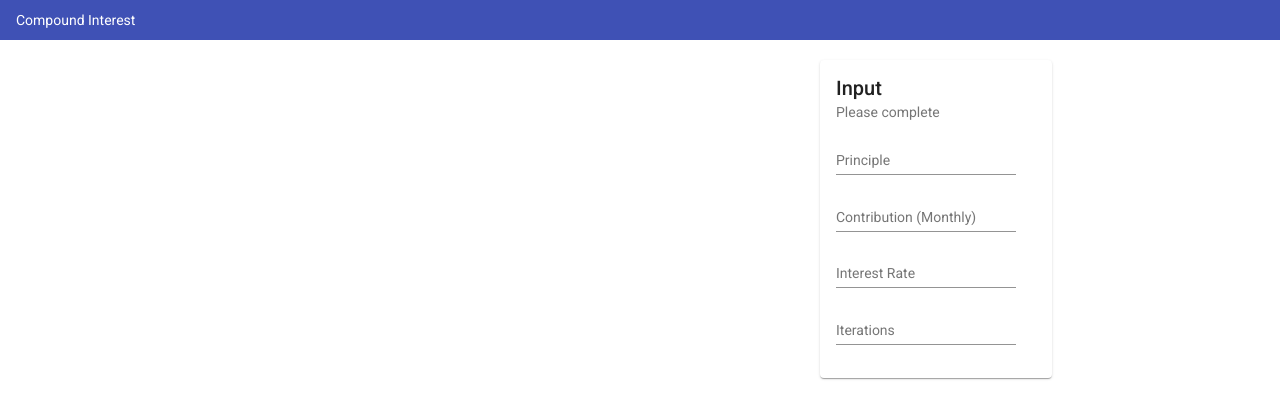
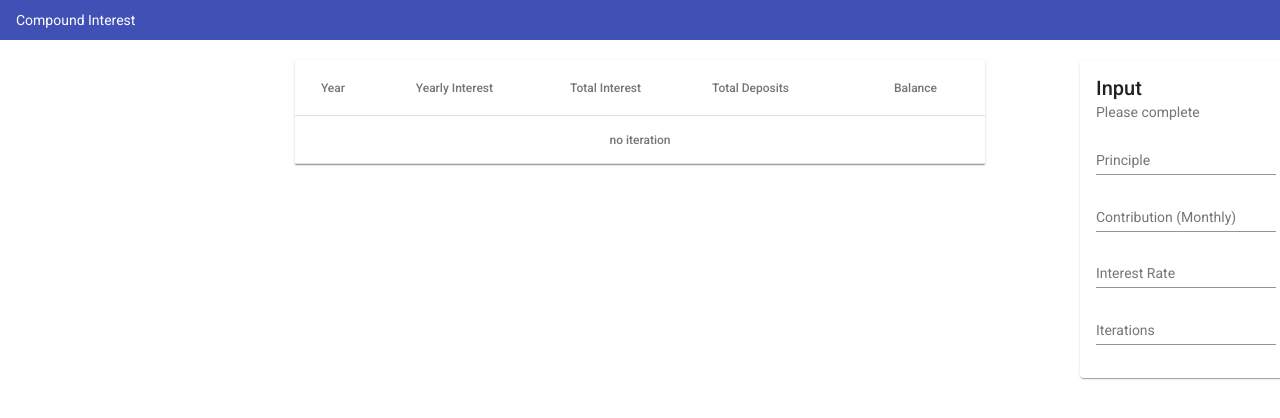
Before and after one commit to KAHLYM/compound-interest, an Angular app: page / in a window 1280 px wide. Shown: the top 418 px of the page. Built offline with nearby package versions, Linux system fonts and the light colour scheme.

Commit message:
Add table component

```diff
--- a/src/app/app.component.html
+++ b/src/app/app.component.html
@@ -1,6 +1,8 @@
 <app-toolbar></app-toolbar>
 <div class="container">
-    <div class="center"></div>
+    <div class="center">
+        <app-table></app-table>
+    </div>
     <div class="side">
         <app-input></app-input>
     </div>
--- a/src/app/app.component.scss
+++ b/src/app/app.component.scss
@@ -6,10 +6,17 @@
     width: 800px;
 }
 
+.center {
+    margin: 0 auto;
+    margin-top: 20px;
+    margin-bottom: 20px;
+}
+
 .side {
-    position: absolute;
-    left: 820px;
+    position: fixed;
+    left: calc(50% + 420px);
     display: block;
     overflow: visible;
     margin-top: 20px;
+    margin-left: 20px;
 }
--- a/src/app/app.module.ts
+++ b/src/app/app.module.ts
@@ -9,6 +9,7 @@ import { BrowserAnimationsModule } from '@angular/platform-browser/animations';
 // Angular Material
 import { MatCardModule } from '@angular/material/card';
 import { MatInputModule } from '@angular/material/input';
+import { MatTableModule } from '@angular/material/table';
 import { MatToolbarModule } from '@angular/material/toolbar';
 
 // Project Components
@@ -17,12 +18,14 @@ import { ToolbarComponent } from './component/toolbar/toolbar.component';
 
 // Project Services
 import { CalculatorService } from './service/calculator.service';
+import { TableComponent } from './component/table/table.component';
 
 @NgModule({
   declarations: [
     AppComponent,
     ToolbarComponent,
-    InputComponent
+    InputComponent,
+    TableComponent
   ],
   imports: [
     BrowserModule,
@@ -30,6 +33,7 @@ import { CalculatorService } from './service/calculator.service';
     BrowserAnimationsModule,
     MatCardModule,
     MatInputModule,
+    MatTableModule,
     MatToolbarModule,
   ],
   providers: [
--- /dev/null
+++ b/src/app/component/table/table.component.html
@@ -0,0 +1,41 @@
+<table mat-table [dataSource]="dataSource" class="mat-elevation-z1">
+
+    <!-- Iteration Column -->
+    <ng-container matColumnDef="iteration">
+        <th mat-header-cell *matHeaderCellDef> Year </th>
+        <td mat-cell *matCellDef="let element"> {{element.iteration}} </td>
+    </ng-container>
+
+    <!-- Yearly Interest Column -->
+    <ng-container matColumnDef="yearlyInterest">
+        <th mat-header-cell *matHeaderCellDef> Yearly Interest </th>
+        <td mat-cell *matCellDef="let element"> {{element.iteration_interest | number:'.2-2'}} </td>
+    </ng-container>
+
+    <!-- Total Interest Column -->
+    <ng-container matColumnDef="totalInterest">
+        <th mat-header-cell *matHeaderCellDef> Total Interest </th>
+        <td mat-cell *matCellDef="let element"> {{element.total_interest | number:'.2-2'}} </td>
+    </ng-container>
+
+    <!-- Total Deposits Column -->
+    <ng-container matColumnDef="totalDeposit">
+        <th mat-header-cell *matHeaderCellDef> Total Deposits </th>
+        <td mat-cell *matCellDef="let element"> {{element.total_deposit | number:'.2-2'}} </td>
+    </ng-container>
+
+    <!-- Balance Column -->
+    <ng-container matColumnDef="balance">
+        <th mat-header-cell *matHeaderCellDef> Balance </th>
+        <td mat-cell *matCellDef="let element"> {{element.balance | number:'.2-2'}} </td>
+    </ng-container>
+
+    <!-- No Iteration  -->
+    <ng-container matColumnDef="noIteration">
+        <td mat-footer-cell *matFooterCellDef [attr.colspan]="displayedColumns.length" class="tabulated-results-no-results">no iteration</td>
+    </ng-container>
+
+    <tr mat-header-row *matHeaderRowDef="displayedColumns"></tr>
+    <tr mat-row *matRowDef="let row; columns: displayedColumns;"></tr>
+    <tr mat-footer-row *matFooterRowDef="['noIteration']" [hidden]="dataSource && dataSource.data.length > 0"></tr>
+</table>
--- /dev/null
+++ b/src/app/component/table/table.component.scss
@@ -0,0 +1,24 @@
+.mat-column-iteration {
+    min-width: 50px !important;
+}
+
+.mat-column-yearlyInterest,
+.mat-column-totalInterest,
+.mat-column-totalDeposit,
+.mat-column-balance {
+    min-width: 100px !important;
+}
+
+.mat-column-noIteration {
+    text-align: center;
+    color: rgba(0,0,0,.54);
+    font-size: 12px;
+    font-weight: 500;
+}
+
+.mat-cell,
+.mat-header-cell {
+    text-align: right !important;
+    padding-left: 0px !important;
+    padding-right: 48px !important;
+}
--- /dev/null
+++ b/src/app/component/table/table.component.ts
@@ -0,0 +1,32 @@
+import { Component, OnInit, OnDestroy } from '@angular/core';
+import { MatTableDataSource } from '@angular/material/table';
+import { Result } from 'src/app/model/result';
+import { CalculatorService } from 'src/app/service/calculator.service';
+import { Subscription } from 'rxjs';
+
+@Component({
+  selector: 'app-table',
+  templateUrl: './table.component.html',
+  styleUrls: ['./table.component.scss']
+})
+export class TableComponent implements OnInit, OnDestroy {
+
+  displayedColumns: string[] = ['iteration', 'yearlyInterest', 'totalInterest', 'totalDeposit', 'balance'];
+  dataSource: MatTableDataSource<Result> = new MatTableDataSource<Result>();
+
+  subscriptionGetResults: Subscription;
+
+  constructor(
+    public calculatorService: CalculatorService,
+  ) { }
+
+  ngOnInit() {
+    this.subscriptionGetResults = this.calculatorService.results.subscribe((results: Result[]) => {
+      this.dataSource.data = results;
+    });
+  }
+
+  ngOnDestroy(): void {
+    this.subscriptionGetResults.unsubscribe();
+  }
+}
```
Also changed, not shown: 1 other file (tests, documents, lock files or other folders).
